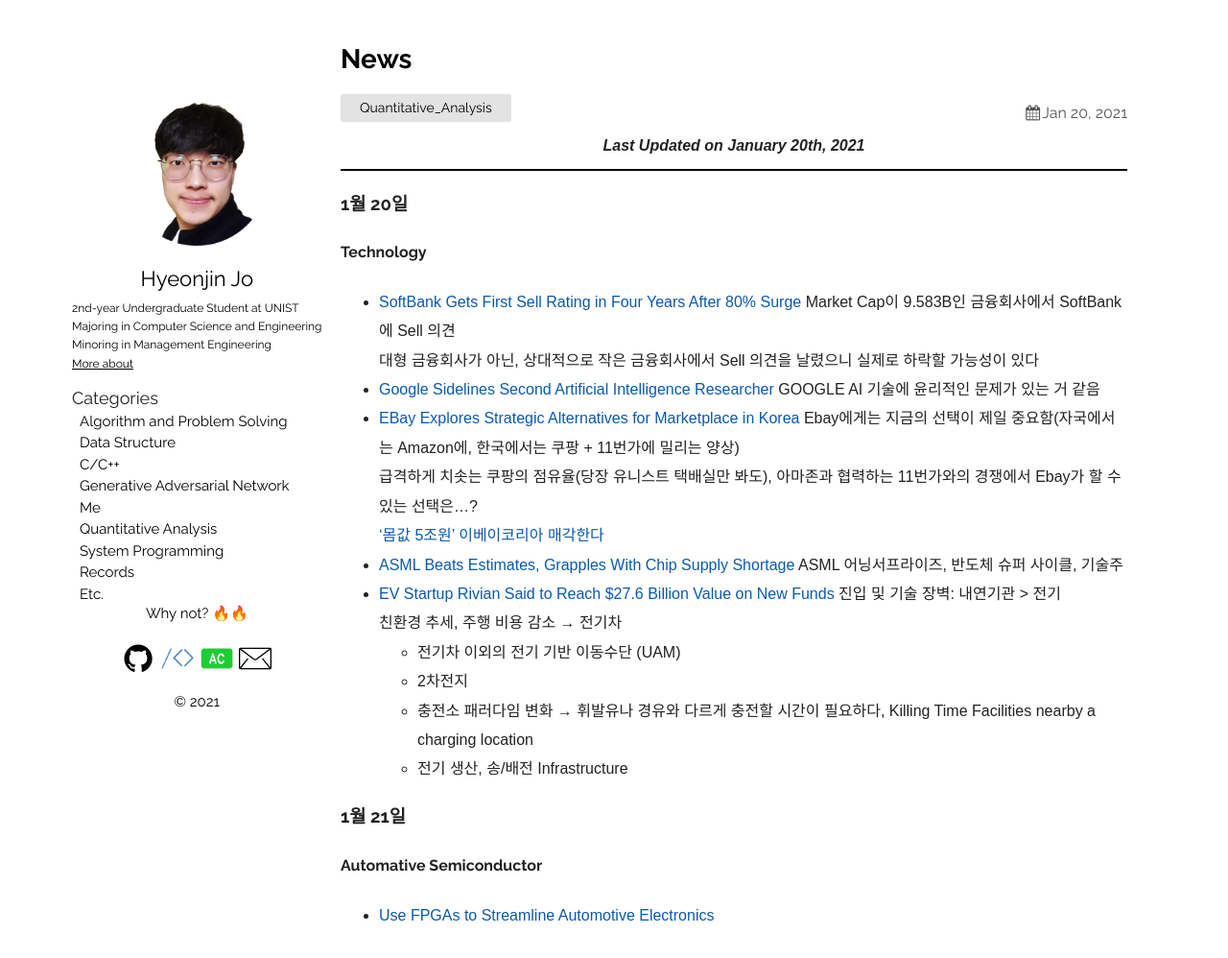
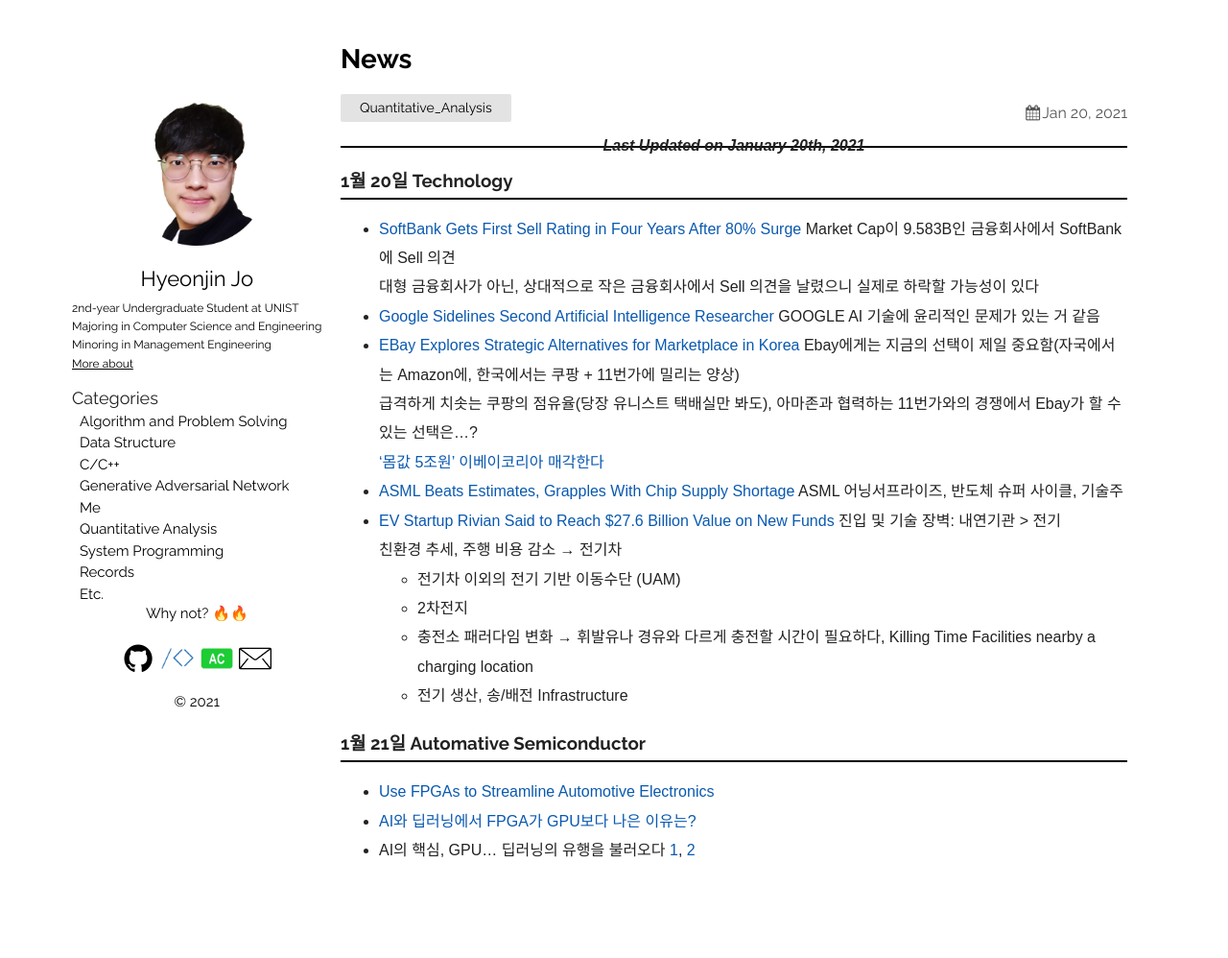
Before and after one commit to thinkin9/thinkin9.github.io, a Jekyll site: the page built from _posts/2021-01-20-News.markdown, in a window 1280 px wide and 1014 px high. Shown: the top 998 px of the window at 96% size. Built offline with Jekyll 4.4.1, drawn with Linux system fonts in a browser that asks for light colours.

Commit message:
20210205

```diff
--- a/_posts/2021-01-20-News.markdown
+++ b/_posts/2021-01-20-News.markdown
@@ -6,10 +6,11 @@
 ---
 
 <div style="text-align: center"><i><b>Last Updated on January 20th, 2021</b></i></div>
-<hr style="height: 2px; border:none; padding: 0; background:black">
+<hr style="height: 2px; border:none; margin-top: -1em; margin-bottom:0.5em; padding: 0; background:black">
 
-### 1월 20일
-#### Technology
+### 1월 20일 Technology
+<hr style="height: 2px; border:none; margin-top: -1em; margin-bottom:0.5em; padding: 0; background:black">
+
 * [SoftBank Gets First Sell Rating in Four Years After 80% Surge](https://www.bloomberg.com/news/articles/2021-01-20/softbank-gets-first-sell-rating-in-four-years-after-80-surge?srnd=technology-vp)
     Market Cap이 9.583B인 금융회사에서 SoftBank에 Sell 의견
     대형 금융회사가 아닌, 상대적으로 작은 금융회사에서 Sell 의견을 날렸으니 실제로 하락할 가능성이 있다
@@ -29,6 +30,9 @@
     * 충전소 패러다임 변화 &rarr; 휘발유나 경유와 다르게 충전할 시간이 필요하다, Killing Time Facilities nearby a charging location
     * 전기 생산, 송/배전 Infrastructure
 
-### 1월 21일
-#### Automative Semiconductor
+### 1월 21일 Automative Semiconductor
+<hr style="height: 2px; border:none; margin-top: -1em; margin-bottom:0.5em; padding: 0; background:black">
+
 * [Use FPGAs to Streamline Automotive Electronics](https://www.electronicdesign.com/markets/automotive/document/21805451/use-fpgas-to-streamline-automotive-electronics-pdf-download)
+* [AI와 딥러닝에서 FPGA가 GPU보다 나은 이유는?](http://www.aitimes.com/news/articleView.html?idxno=134014)
+* AI의 핵심, GPU… 딥러닝의 유행을 불러오다 [1](http://www.aitimes.com/news/articleView.html?idxno=133691), [2](http://www.aitimes.com/news/articleView.html?idxno=133819)
```
Also changed, not shown: _posts/2021-01-15-Technical-Analysis.markdown (+24 -0 lines), _posts/2021-01-31-Intergrated-Circuit.markdown (+5 -7 lines), img/XLNX_M_20210205_Technical_Analysis.png.
